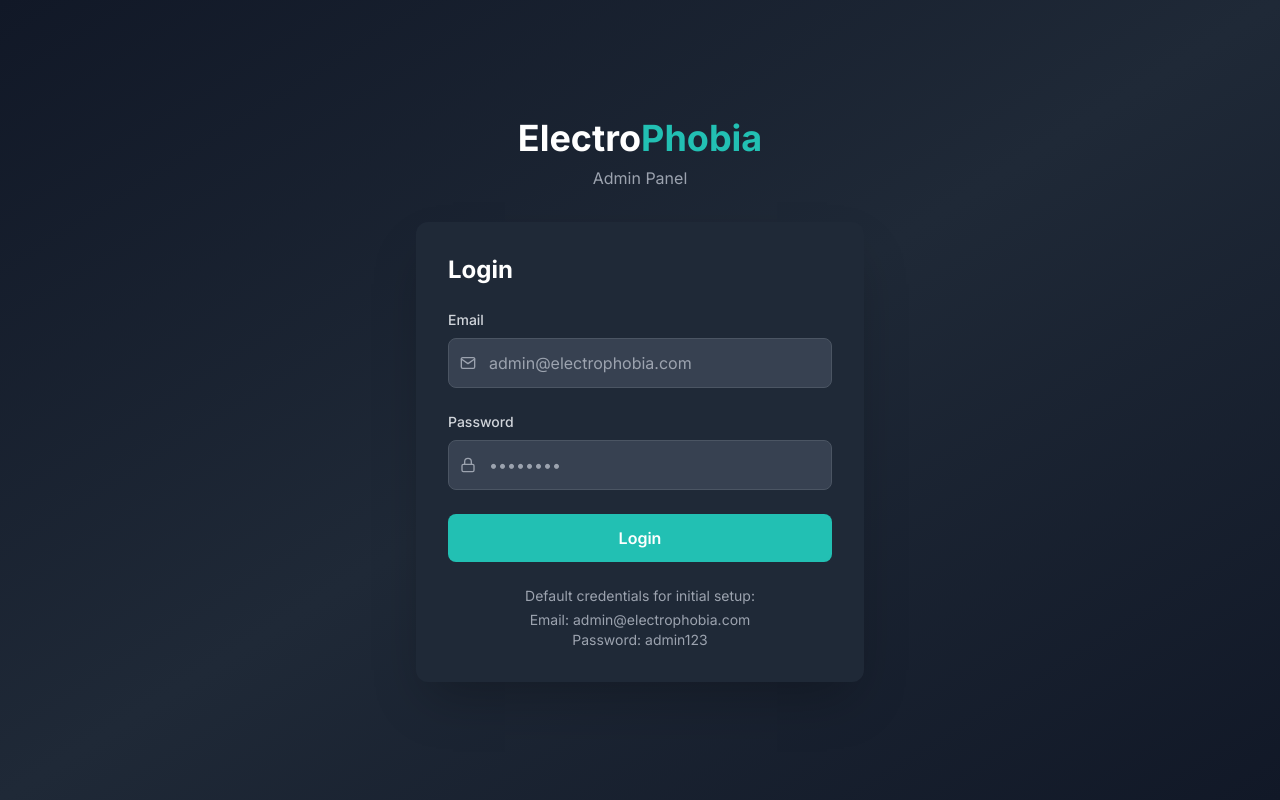
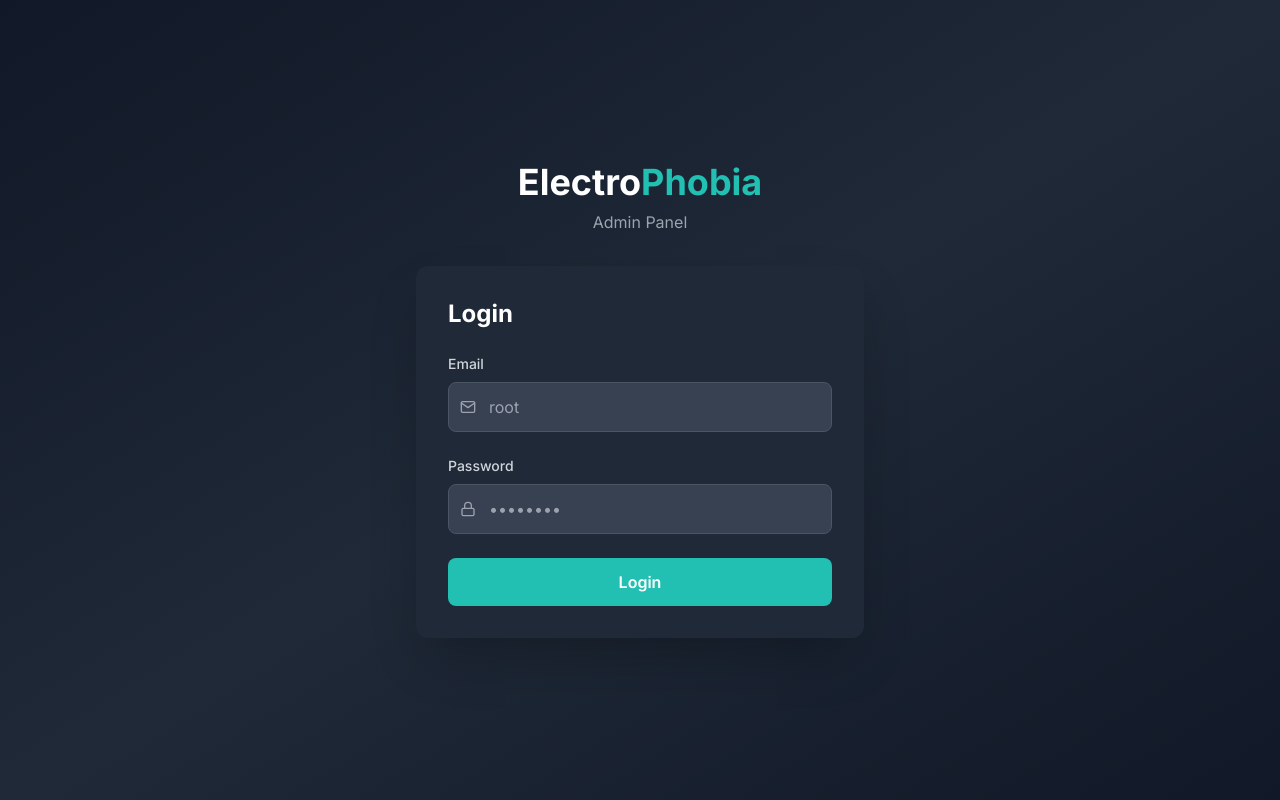
Before and after one commit to prashantbhandary/electro.phobia, a Next.js app: page /admin/login in a window 1280 px wide. Built offline with nearby package versions, Linux system fonts and the light colour scheme.

Commit message:
rm id pass

```diff
--- a/app/admin/login/page.tsx
+++ b/app/admin/login/page.tsx
@@ -81,7 +81,7 @@
                   value={formData.email}
                   onChange={(e) => setFormData({ ...formData, email: e.target.value })}
                   className="w-full pl-10 pr-4 py-3 bg-gray-700 border border-gray-600 rounded-lg text-white focus:outline-none focus:ring-2 focus:ring-primary"
-                  placeholder="admin@electrophobia.com"
+                  placeholder="root"
                 />
               </div>
             </div>
@@ -112,11 +112,11 @@
             </button>
           </form>
 
-          <div className="mt-6 text-center text-sm text-gray-400">
+          {/* <div className="mt-6 text-center text-sm text-gray-400">
             <p>Default credentials for initial setup:</p>
             <p className="mt-1">Email: admin@electrophobia.com</p>
             <p>Password: admin123</p>
-          </div>
+          </div> */}
         </div>
       </motion.div>
     </div>
```
